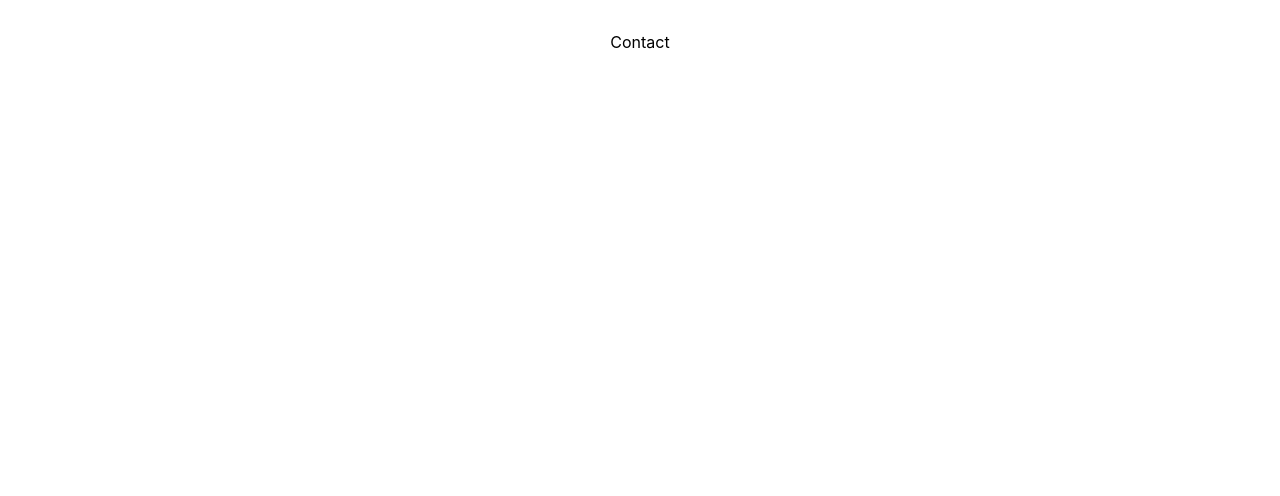
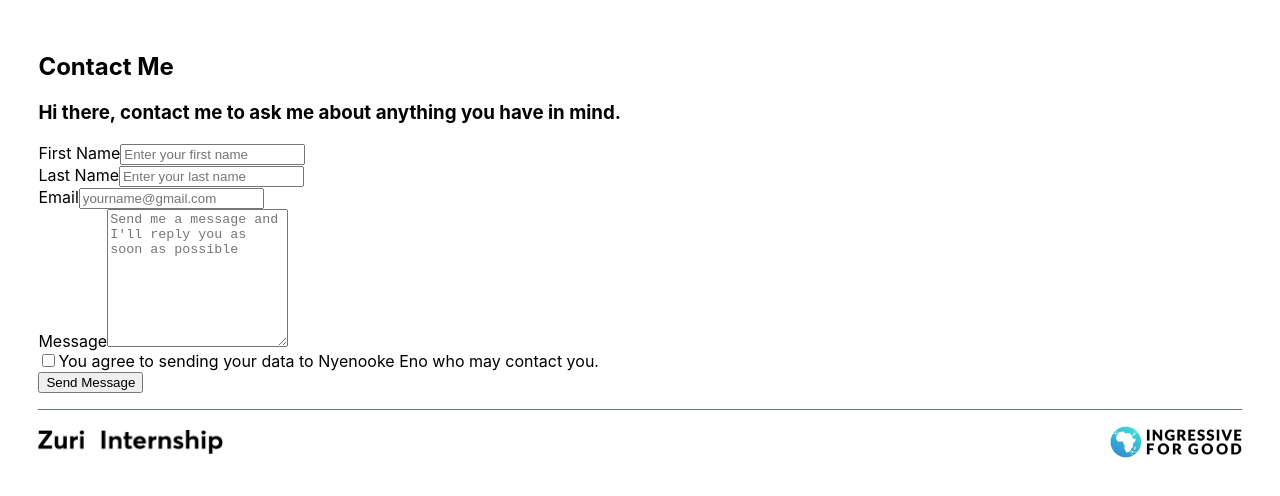
Before and after one commit to nyeno/HNG, a React (Create React App) app in the folder stage-1/: page /contact in a window 1280 px wide. Shown: the top 496 px of the page. Built offline with nearby package versions, Linux system fonts and the light colour scheme.

Commit message:
feat: Added form validation using useState

```diff
--- a/stage-1/src/App.js
+++ b/stage-1/src/App.js
@@ -4,6 +4,7 @@ import './App.css';
 import Contact from './comps/Contact';
 import { Routes, Route, Link } from 'react-router-dom';
 import Home from './comps/Home';
+import Footer from './comps/Footer';
 
 
 function App() {
@@ -13,6 +14,7 @@ function App() {
         <Route exact path='/' element={<Home/>} />
         <Route exact path='/contact' element={<Contact/>} />
       </Routes>
+      <Footer/>
     </div>
   );
 }
--- /dev/null
+++ b/stage-1/src/comps/Contact.css
@@ -0,0 +1,23 @@
+.contact-me{
+    text-align: left;
+
+}
+
+#message{
+    height: 132px;
+
+}
+p{
+    font-size: 12px;
+    padding: 3px;
+    color: red;
+    display: none;
+}
+
+input:invalid[focused="true"],textarea:invalid[focused="true"] {
+    border: 1px solid red;
+}
+
+input:invalid[focused="true"]~ p ,textarea:invalid[focused="true"]~ p{
+    display: block;
+}
--- a/stage-1/src/comps/Contact.js
+++ b/stage-1/src/comps/Contact.js
@@ -1,7 +1,62 @@
-import React from 'react'
+import {React, useState }from 'react'
+import './Contact.css'
 
 export default function Contact() {
+  const name = "Nyenooke Eno"
+  const [focused, setFocused] = useState(false);
+  const [blur, setBlur] = useState({
+    first: false,
+    last: false,
+    email: false,
+    message: false,
+    checked: false,
+
+  });
+
+  const handleFocus = (e) => {
+    setFocused(true);
+    setBlur({ ...blur, [e.target.name]: true });
+    //console.log(blur)
+  };
+
+
   return (
-    <div>Contact</div>
+    <div className='contact-me'>
+        <h2>
+            Contact Me
+        </h2>
+        <h3>Hi there, contact me to ask me about anything you have in mind.</h3>
+        <form>
+            <div className='names'>
+                <div>
+                    <label>First Name</label>
+                    <input id="first_name" name='first' type="text" required placeholder='Enter your first name' onBlur={handleFocus} focused={blur['first'].toString()}/>
+                    <p>Please enter your first name</p>
+                </div>
+                <div>
+                    <label>Last Name</label>
+                    <input id="last_name" name='last' type="text" required placeholder='Enter your last name' onBlur={handleFocus} focused={blur['last'].toString()}/>
+                    <p>Please enter your last name</p>
+                </div>
+            </div>
+            <div>
+                <label>Email</label>
+                <input id="email" name='email' type="email" required placeholder='yourname@gmail.com' onBlur={handleFocus} focused={blur['email'].toString()}/>
+                <p>Please provide a valid email address</p>
+            </div>
+            <div>
+                <label>Message</label>
+                <textarea id="message" name='message' required placeholder="Send me a message and I'll reply you as soon as possible" onBlur={handleFocus} onFocus={handleFocus} focused={focused.toString()}/>
+                <p>Please enter a message</p>
+
+            </div>
+            <div>
+                <input type="checkbox" name='checked' required/>
+                <label>You agree to sending your data to {name} who may contact you.</label>
+                <p>Please check the box</p>
+            </div>
+            <button id="btn__submit">Send Message</button>
+        </form>
+    </div>
   )
 }
--- /dev/null
+++ b/stage-1/src/comps/Footer.css
@@ -0,0 +1,29 @@
+
+.footer{
+  display: block;
+  text-align: left;
+  margin: 1em 5vw;
+
+}
+@media screen and (min-width: 1200px) {
+  .footer{
+    display: flex;
+    justify-content: space-between;
+    border-top: 1px solid #667085;
+    align-items: center;
+    margin: 1em 0;
+    padding: 1em 0;
+  }
+  #vector{
+    height: 24.73708152770996px;
+    width: 185.0301055908203px;
+  }
+  #i4g{
+    height: 32px;
+    width: 132.1290283203125px;
+  }
+  footer p{
+    color: #667085;;
+  }
+
+}
--- a/stage-1/src/comps/Footer.js
+++ b/stage-1/src/comps/Footer.js
@@ -2,6 +2,8 @@ import React from 'react'
 
 import i4g from '../icons/I4G.png'
 import vector from '../icons/Vector.png'
+import './Footer.css'
+
 
 export default function Footer() {
   return (
--- a/stage-1/src/comps/Home.css
+++ b/stage-1/src/comps/Home.css
@@ -6,7 +6,7 @@
     display: block;
   }
   .socials img{
-    margin: 0 2em;
+    margin: 1em 2em;
   }
 
   #profile__img{
@@ -16,7 +16,7 @@
   header{
     position: relative;
   }
-  button{
+  .button{
     outline: none;
     border: none;
     background-color: transparent;
@@ -35,32 +35,3 @@
     border-radius: 8px;
 
   }
-  .footer{
-    display: none;
-
-  }
-  @media screen and (min-width: 1200px) {
-    .footer{
-      display: flex;
-      justify-content: space-evenly;
-      border-top: 1px solid #667085;
-      padding: 2em 0 1em;
-      align-items: center;
-      margin-top: 1em;
-    }
-    #vector{
-      height: 24.73708152770996px;
-      width: 185.0301055908203px;
-    }
-    #i4g{
-      height: 32px;
-      width: 132.1290283203125px;
-    }
-    footer p{
-      color: #667085;;
-    }
-    button{
-      right: 20vw;
-    }
-
-  }
--- a/stage-1/src/comps/Home.js
+++ b/stage-1/src/comps/Home.js
@@ -4,7 +4,7 @@ import github from '../icons/github.png'
 import share from '../icons/share.png';
 import './Home.css'
 import {  Link } from 'react-router-dom';
-import Footer from './Footer';
+
 
 export default function Home() {
   return (
@@ -17,7 +17,7 @@ export default function Home() {
             nyenooke
           </h1>
         </div>
-        <button>
+        <button className='button'>
           <img src={share} alt="share" id="share"/>
         </button>
       </header>
@@ -40,13 +40,13 @@ export default function Home() {
         <a href="https://books.zuri.team/design-rules" id="book__design" target="_blank" rel="noreferrer">
           Design Books
         </a>
-        <Link to='/contact'>Contact</Link>
+        <Link to='/contact' id='contact' target="_blank">Contact</Link>
         <div className="socials" id="">
           <img src={slack} alt="icons"/>
           <img src={github} alt="icons"/>
         </div>
       </main>
-     <Footer/>
+
 
     </div>
   )
```
